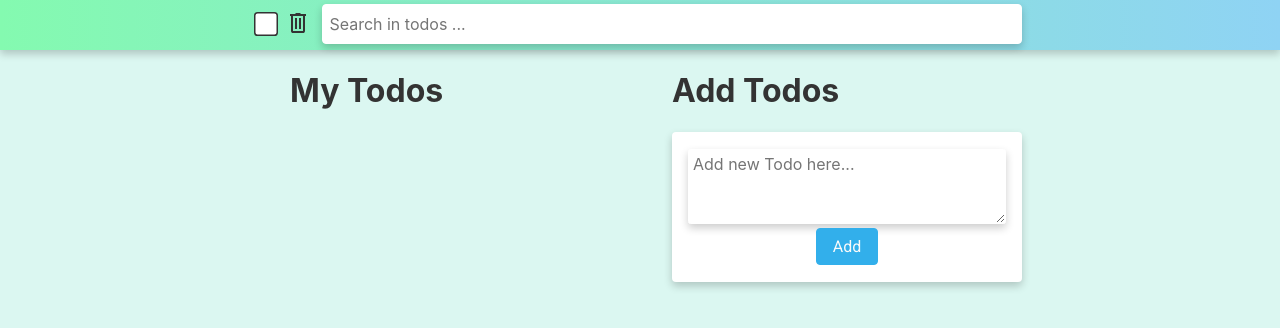
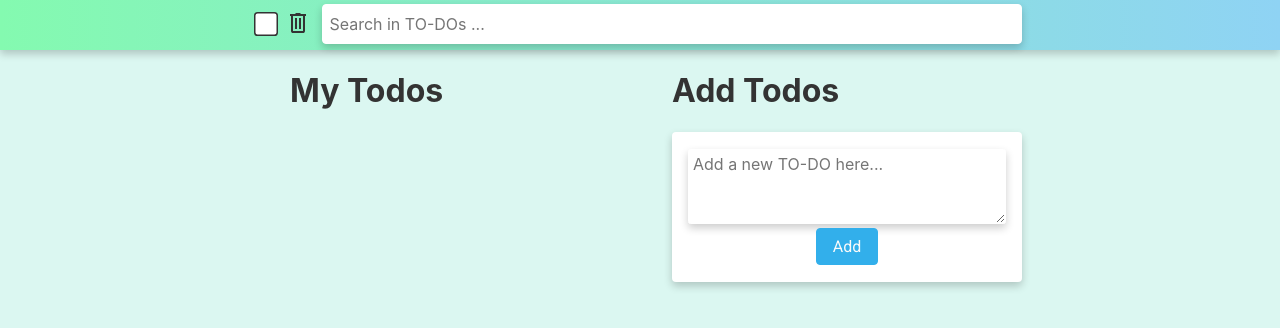
Before and after one commit to fabbrito/react-todo-list, a React (Create React App) app: page / in a window 1280 px wide. Shown: the top 328 px of the page. Built offline with nearby package versions, Linux system fonts and the light colour scheme.

Commit message:
Small name changes

```diff
--- a/public/index.html
+++ b/public/index.html
@@ -7,7 +7,7 @@
     <meta name="theme-color" content="#000000" />
     <meta
       name="description"
-      content="Simple TODO list with persistent data (by Local Storage) created with React."
+      content="Simple TO-DOs list with persistent data (by Local Storage) created with React."
     />
     <link rel="apple-touch-icon" href="%PUBLIC_URL%/logo128.png" />
     <!--
@@ -24,7 +24,7 @@
       work correctly both with client-side routing and a non-root public URL.
       Learn how to configure a non-root public URL by running `npm run build`.
     -->
-    <title>Simple TODO list</title>
+    <title>Simple TO-DOs list</title>
   </head>
   <body>
     <noscript>You need to enable JavaScript to run this app.</noscript>
--- a/src/components/AddTodo.tsx
+++ b/src/components/AddTodo.tsx
@@ -31,7 +31,7 @@ export const AddTodo: React.FC<Props> = ({ updateTodos }) => {
     <Card rounded>
       <form onSubmit={submitHandler}>
         <textarea
-          placeholder="Add new Todo here..."
+          placeholder="Add a new TO-DO here..."
           onChange={onTextareaChange}
           value={text ?? ""}
           className="textarea"
--- a/src/components/Toolbar.tsx
+++ b/src/components/Toolbar.tsx
@@ -82,7 +82,7 @@ export const Toolbar: React.FC<Props> = ({
         className="input-search"
         onChange={inputSearchHandler}
         value={searchText}
-        placeholder="Search in todos ..."
+        placeholder="Search in TO-DOs ..."
         data-testid="toolbar-search-field"
       />
       {modalIsOpen && (
```
